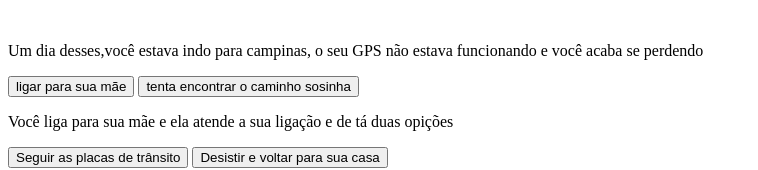
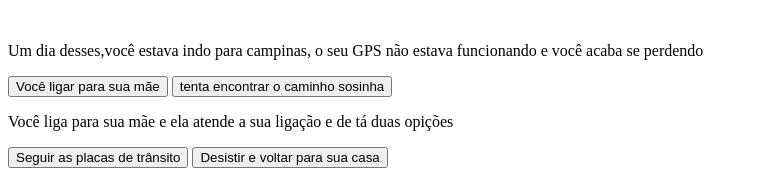
Before and after one commit to beatrizcamilo123/bibia, a plain HTML site: page index.html in a window 1280 px wide. Shown: the top 170 px of the page, without its empty margins (0-758 px from the left). Drawn offline with Linux system fonts and the light colour scheme; a web font is replaced by a local one.

Commit message:
Update index.html

```diff
--- a/index.html
+++ b/index.html
@@ -14,7 +14,7 @@
         <div class="passo ativo" id="passo-0">
             <img src="cenario-passo0.png" alt="">
             <p>Um dia desses,você estava indo para campinas, o seu GPS não estava funcionando e você acaba se perdendo</p>
-            <button class="btn-proximo" data-proximo="1">ligar para sua mãe</button>
+            <button class="btn-proximo" data-proximo="1">Você ligar para sua mãe</button>
             <button class="btn-proximo" data-proximo="2">tenta encontrar o caminho sosinha</button>
         </div>
         <div class="passo" id="passo-1">
```
